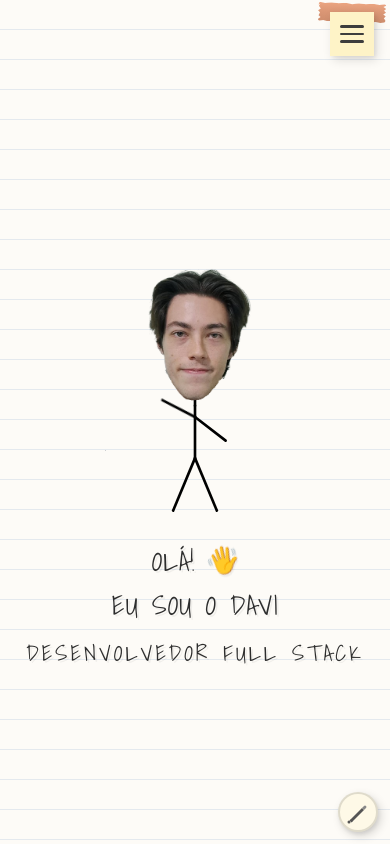
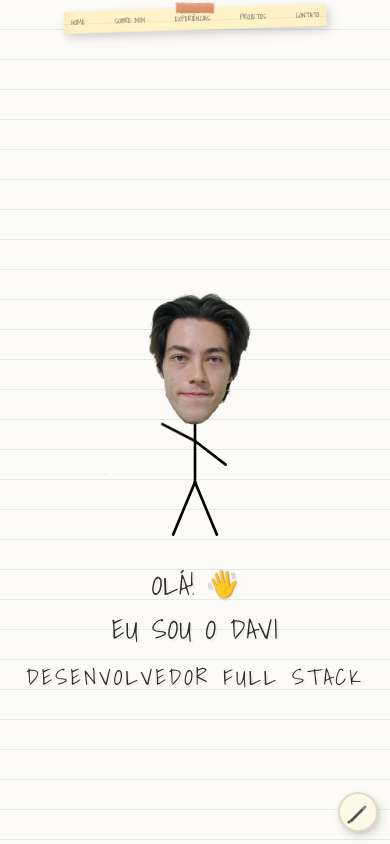
Before and after one commit to DaviZCoelho/Portfolio_Davi_Coelho, a Next.js app: page / in a window 390 px wide. Shown: the top 844 px of the page. Built offline with nearby package versions, Linux system fonts and the light colour scheme.

Commit message:
Force light theme and simplify mobile header

```diff
--- a/src/app/globals.css
+++ b/src/app/globals.css
@@ -1,5 +1,6 @@
 
 :root {
+  color-scheme: light;
   --background: #fdfbf7;
   --foreground: #171717;
   --accent: #4a90d9;
@@ -8,6 +9,11 @@
   --margin-color: rgba(255, 180, 180, 0.25);
 }
 
+html {
+  color-scheme: light;
+  background-color: #fdfbf7;
+}
+
 * {
   margin: 0;
   padding: 0;
@@ -15,7 +21,7 @@
 }
 
 body {
-  background-color: var(--background);
+  background-color: #fdfbf7;
   background-image:
     /* Margem vermelha à esquerda */
     linear-gradient(90deg,
@@ -35,11 +41,12 @@
     );
   background-attachment: local;
   background-size: 100% 30px;
-  color: var(--foreground);
+  color: #171717;
   font-family: var(--font-indie), cursive;
   min-height: 100vh;
   overflow-x: hidden;
   -webkit-overflow-scrolling: touch;
+  forced-color-adjust: none;
 }
 
 /* ===== HEADER ===== */
@@ -48,7 +55,7 @@
   top: 26px;
   left: 50%;
   transform: translateX(-50%) rotate(-3deg);
-  z-index: 100;
+  z-index: 420;
   display: flex;
   flex-direction: column;
   align-items: center;
@@ -354,7 +361,7 @@
   opacity: 0.7;
   transition: all 0.3s ease;
   cursor: pointer;
-  z-index: 10;
+  z-index: 20;
 }
 
 .icon-wrapper:hover {
@@ -1253,7 +1260,7 @@
   width: 100%;
   max-width: 900px;
   min-height: 85vh;
-  padding: 8rem 2rem 4rem;
+  padding: 1.2rem 2rem 4rem;
   display: flex;
   flex-direction: column;
   align-items: center;
@@ -1464,7 +1471,7 @@
   position: fixed;
   bottom: clamp(16px, 3vh, 24px);
   right: clamp(16px, 3vw, 24px);
-  z-index: 200;
+  z-index: 410;
   display: flex;
   flex-direction: column-reverse;
   align-items: center;
@@ -1566,7 +1573,7 @@
   position: fixed;
   bottom: 72px;
   right: 12px;
-  z-index: 201;
+  z-index: 415;
   pointer-events: none;
   animation: hint-float 3s ease-in-out infinite, hint-fade-in 0.5s ease;
 }
@@ -1599,55 +1606,6 @@
   to { opacity: 1; transform: translateY(0); }
 }
 
-/* ===== HAMBURGER MENU (mobile) ===== */
-.hamburger-btn {
-  position: relative;
-  z-index: 110;
-  width: 44px;
-  height: 44px;
-  background: #fef3c7;
-  border: none;
-  cursor: pointer;
-  display: flex;
-  flex-direction: column;
-  align-items: center;
-  justify-content: center;
-  gap: 5px;
-  padding: 8px;
-  box-shadow:
-    3px 4px 10px rgba(0, 0, 0, 0.12),
-    2px 2px 4px rgba(0, 0, 0, 0.06);
-  transition: transform 0.3s ease;
-}
-
-.hamburger-btn:hover {
-  transform: scale(1.05) rotate(-2deg);
-}
-
-.hamburger-line {
-  display: block;
-  width: 24px;
-  height: 2.5px;
-  background: #3d3d3d;
-  border-radius: 2px;
-  transition: transform 0.3s ease, opacity 0.3s ease;
-  /* Hand-drawn feel */
-  transform-origin: center;
-}
-
-/* Animate to X when open */
-.hamburger-btn.open .hamburger-line:nth-child(1) {
-  transform: translateY(7.5px) rotate(45deg);
-}
-
-.hamburger-btn.open .hamburger-line:nth-child(2) {
-  opacity: 0;
-}
-
-.hamburger-btn.open .hamburger-line:nth-child(3) {
-  transform: translateY(-7.5px) rotate(-45deg);
-}
-
 /* ===== RESPONSIVE ===== */
 
 /* ---------- DESKTOP MÉDIO (≤1280px) — menu e ícones começam a encolher ---------- */
@@ -1711,54 +1669,48 @@
 
 /* ---------- TABLET (≤768px) ---------- */
 @media (max-width: 768px) {
-  /* Header → hamburger */
-  .header.header-mobile {
-    top: 12px;
-    right: 16px;
-    left: auto;
-    transform: none;
-  }
-
-  .nav-bar.mobile-closed {
-    display: none;
-  }
-
-  .nav-bar.mobile-open {
-    position: absolute;
-    top: 52px;
-    right: 0;
-    padding: 1rem 1.5rem;
-    min-width: 200px;
-    box-shadow:
-      4px 6px 16px rgba(0, 0, 0, 0.15),
-      2px 3px 6px rgba(0, 0, 0, 0.08);
-    animation: menu-slide-in 0.25s ease;
-  }
-
-  .nav-bar.mobile-open ul {
-    flex-direction: column;
-    align-items: flex-start;
-    gap: 0.5rem;
-  }
-
-  .nav-bar.mobile-open .separator {
-    display: none;
-  }
-
-  .nav-bar.mobile-open a {
-    font-size: 1.25rem;
-    padding: 0.35rem 0.5rem;
-  }
-
-  @keyframes menu-slide-in {
-    from {
-      opacity: 0;
-      transform: translateY(-8px) rotate(1deg);
-    }
-    to {
-      opacity: 1;
-      transform: translateY(0) rotate(0deg);
-    }
+  .header {
+    top: 10px;
+    left: 50%;
+    transform: translateX(-50%) rotate(-2deg) scale(0.78);
+    transform-origin: top center;
+    width: min(98vw, 600px);
+  }
+
+  .header::before {
+    top: -8px;
+    width: 58px;
+    height: 16px;
+  }
+
+  .nav-bar {
+    width: 100%;
+    padding: 0.5rem 0.7rem 0.65rem;
+  }
+
+  .nav-bar ul {
+    flex-wrap: nowrap;
+    justify-content: space-between;
+    gap: 0.2rem;
+  }
+
+  .nav-bar li {
+    min-width: 0;
+  }
+
+  .nav-bar a {
+    font-size: clamp(0.58rem, 2.15vw, 0.78rem);
+    padding: 0.08rem 0.2rem;
+    white-space: nowrap;
+  }
+
+  .separator {
+    margin: 0 0.05rem;
+    font-size: 0.58rem;
+  }
+
+  .main-content {
+    padding-top: 92px;
   }
 
   /* Home */
@@ -1901,6 +1853,25 @@
 
 /* ---------- CELULAR (≤480px) ---------- */
 @media (max-width: 480px) {
+  .header {
+    top: 8px;
+    transform: translateX(-50%) rotate(-1.8deg) scale(0.68);
+    width: min(99vw, 520px);
+  }
+
+  .nav-bar {
+    padding: 0.4rem 0.55rem 0.52rem;
+  }
+
+  .nav-bar a {
+    font-size: clamp(0.5rem, 2.7vw, 0.64rem);
+    padding: 0.05rem 0.12rem;
+  }
+
+  .separator {
+    display: none;
+  }
+
   body {
     background-image:
       repeating-linear-gradient(
@@ -1915,7 +1886,7 @@
 
   .main-content {
     padding: 1rem;
-    padding-top: 60px;
+    padding-top: 84px;
   }
 
   .home-section {
--- a/src/app/layout.tsx
+++ b/src/app/layout.tsx
@@ -35,6 +35,9 @@
 }>) {
   return (
     <html lang="pt-BR">
+      <head>
+        <meta name="color-scheme" content="light" />
+      </head>
       <body
         className={`${caveat.variable} ${indieFlower.variable} ${shadowsIntoLight.variable}`}
       >
--- a/src/components/Header.tsx
+++ b/src/components/Header.tsx
@@ -1,28 +1,4 @@
-'use client';
-
-import { useState, useEffect } from 'react';
-
 export default function Header() {
-  const [menuOpen, setMenuOpen] = useState(false);
-  const [isMobile, setIsMobile] = useState(false);
-
-  useEffect(() => {
-    const check = () => setIsMobile(window.innerWidth <= 768);
-    check();
-    window.addEventListener('resize', check);
-    return () => window.removeEventListener('resize', check);
-  }, []);
-
-  // Close menu on Escape key
-  useEffect(() => {
-    if (!menuOpen) return;
-    const handleKey = (e: KeyboardEvent) => {
-      if (e.key === 'Escape') setMenuOpen(false);
-    };
-    window.addEventListener('keydown', handleKey);
-    return () => window.removeEventListener('keydown', handleKey);
-  }, [menuOpen]);
-
   const menuItems = [
     { label: 'HOME', href: '#home' },
     { label: 'SOBRE MIM', href: '#sobre mim' },
@@ -32,24 +8,12 @@
   ];
 
   return (
-    <header className={`header ${isMobile ? 'header-mobile' : ''}`}>
-      {isMobile && (
-        <button
-          className={`hamburger-btn ${menuOpen ? 'open' : ''}`}
-          onClick={() => setMenuOpen(!menuOpen)}
-          aria-label="Menu"
-          aria-expanded={menuOpen}
-        >
-          <span className="hamburger-line" />
-          <span className="hamburger-line" />
-          <span className="hamburger-line" />
-        </button>
-      )}
-      <nav className={`nav-bar ${isMobile ? (menuOpen ? 'mobile-open' : 'mobile-closed') : ''}`}>
+    <header className="header">
+      <nav className="nav-bar" aria-label="Navegacao principal">
         <ul>
           {menuItems.map((item, index) => (
             <li key={item.label}>
-              <a href={item.href} onClick={() => setMenuOpen(false)}>
+              <a href={item.href}>
                 {item.label}
               </a>
               {index < menuItems.length - 1 && <span className="separator">•</span>}
```
